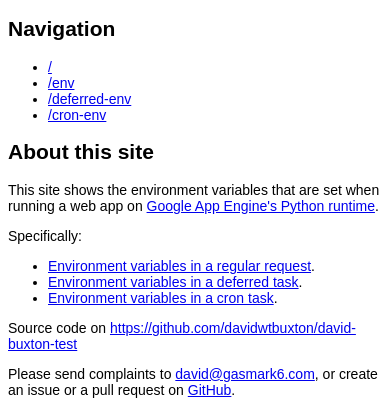
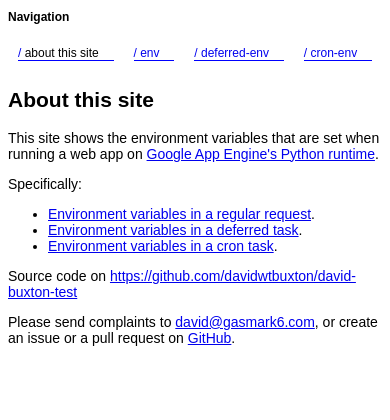
Before and after one commit to davidwtbuxton/david-buxton-test, a Bottle app: page / in a window 390 px wide. Shown: the top 420 px of the page. Run offline with Bottle, Linux system fonts and the light colour scheme.

Commit message:
Mobile-friendly layout.

```diff
--- a/site.css
+++ b/site.css
@@ -1,6 +1,35 @@
 body {
 	font-family: sans-serif;
 	font-size: 14px;
+}
+
+nav, nav h1 {
+	font-size: 12px;
+}
+
+nav ul {
+	flex-flow: row wrap;
+	display: flex;
+	list-style-type: none;
+	padding: 0;
+	width: 100%;
+}
+
+nav li {
+	flex-grow: 1;
+	margin: 5px;
+	padding: 5px;
+}
+
+nav li a {
+	border-bottom: blue solid 1px;
+	display: inline-block;
+	text-decoration: none;
+	width: 100%;
+}
+
+nav li .nav-home-text {
+	color: black;
 }
 
 table {
@@ -14,6 +43,8 @@ tr:nth-child(even) {
 
 td, th {
 	padding: 2px 5px;
+	overflow: hidden;
+	text-overflow: ellipsis;
 }
 
 th {
@@ -24,3 +55,13 @@ th {
 a:visited {
 	color: blue;
 }
+
+@media only screen and (max-width: 780px) {
+	table, thead, tbody, th, td, tr {
+		display: block;
+	}
+
+	td {
+		position: relative;
+	}
+}
--- a/templates/base.html
+++ b/templates/base.html
@@ -2,18 +2,19 @@
 <html>
 <head>
 	<title>{% block title %}{{ env_name|default('Boo') }}{% endblock %}</title>
+	<meta name="viewport" content="width=device-width">
 	<link rel="stylesheet" href="site.css">
 </head>
 <body>
 
 <nav>
-<h1>Navigation</h1>
-<ul>
-	<li><a href="{{ url('home') }}">{{ url('home') }}</a></li>
-	<li><a href="{{ url('env') }}">{{ url('env') }}</a></li>
-	<li><a href="{{ url('deferred_env') }}">{{ url('deferred_env') }}</a></li>
-	<li><a href="{{ url('cron_env') }}">{{ url('cron_env') }}</a></li>
-</ul>
+	<h1>Navigation</h1>
+	<ul>
+		<li><a href="{{ url('home') }}">{{ url('home') }} <span class="nav-home-text">about this site</span></a></li>
+		<li><a href="{{ url('env') }}">/ env</a></li>
+		<li><a href="{{ url('deferred_env') }}">/ deferred-env</a></li>
+		<li><a href="{{ url('cron_env') }}">/ cron-env</a></li>
+	</ul>
 </nav>
 
 <section class="content">
```
Lines whose indentation alone changed are shown as unchanged.
